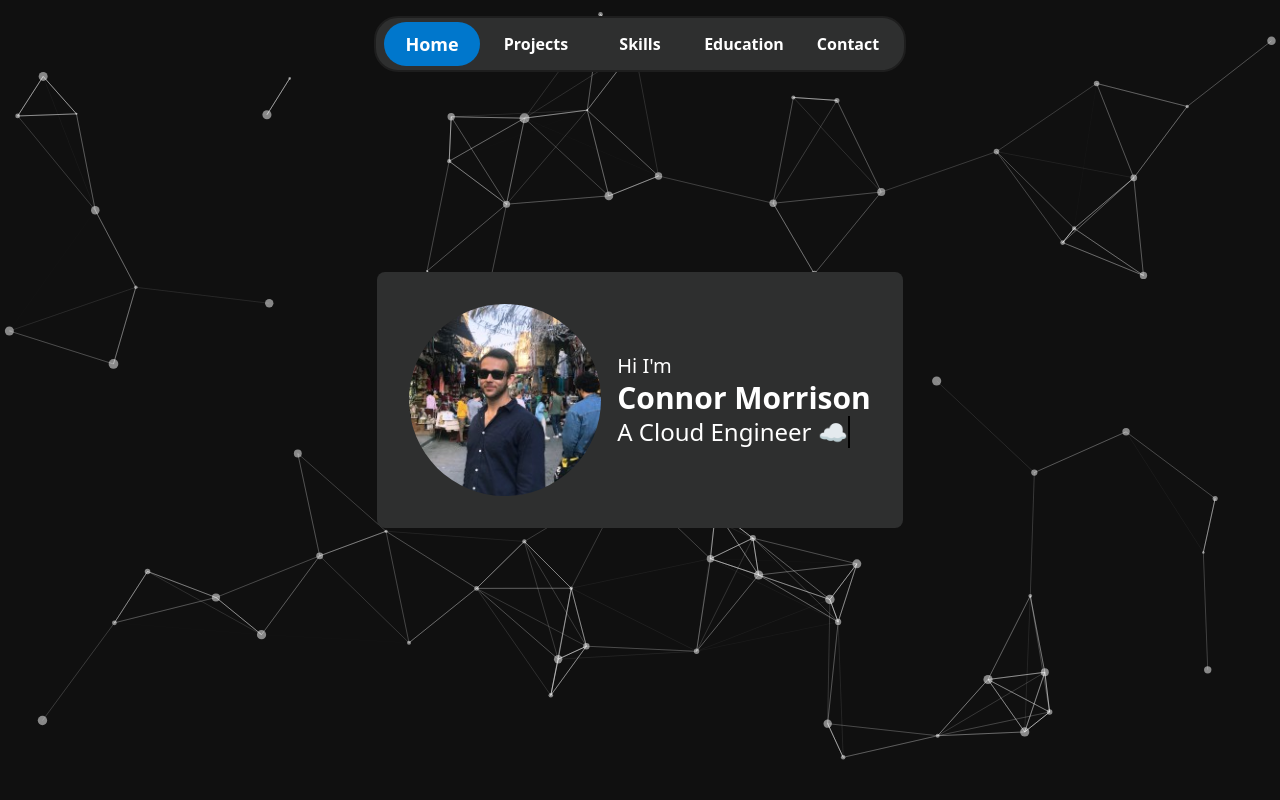
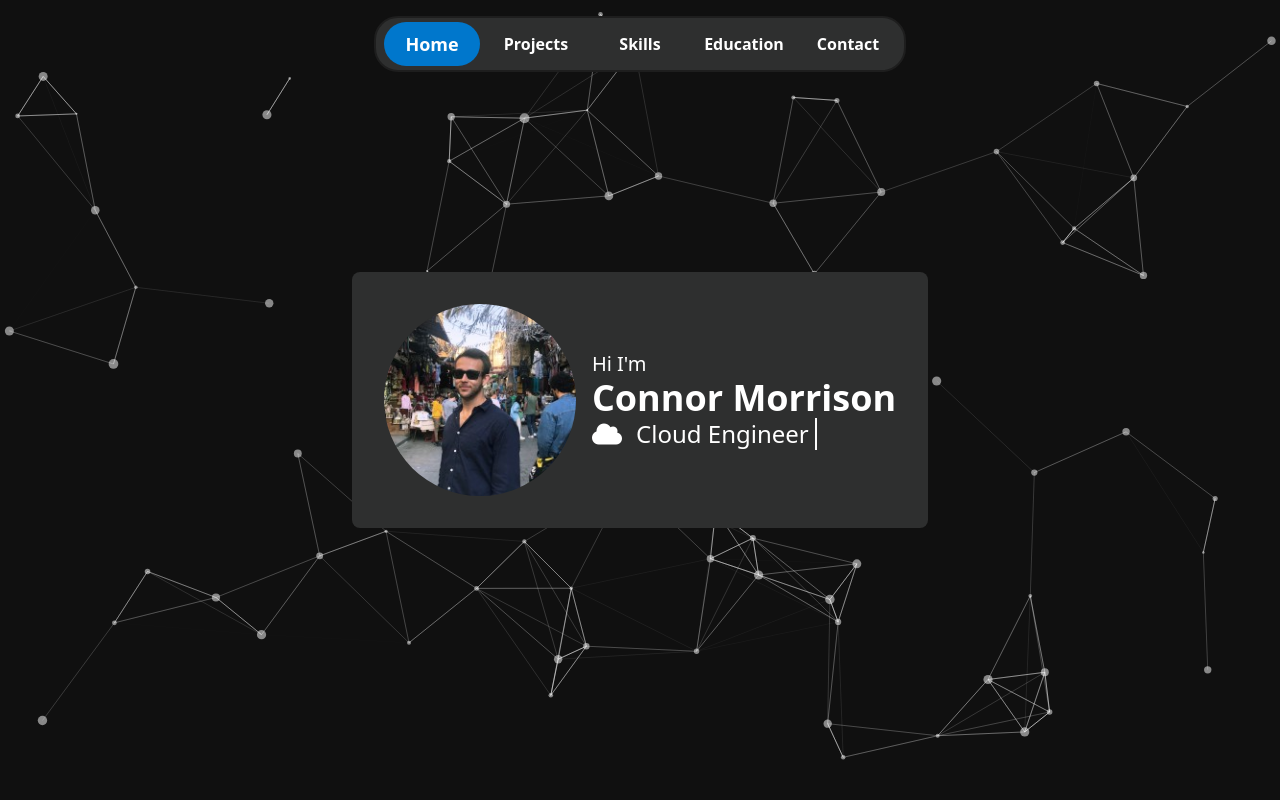
Before and after one commit to Quarter-645/Portfolio-Repo, a React (Create React App) app in the folder portfolio-front-end/: page / in a window 1280 px wide. Shown: the top 800 px of the page. Built offline with nearby package versions, Linux system fonts and the light colour scheme.

Commit message:
everything is working but an 153 vulnerabilities *gulp*

```diff
--- a/portfolio-front-end/package.json
+++ b/portfolio-front-end/package.json
@@ -3,7 +3,8 @@
   "version": "0.1.0",
   "private": true,
   "dependencies": {
-    "@craco/craco": "^7.1.0",
+    "@craco/craco": "^5.9.0",
+    "@fortawesome/fontawesome-free": "^6.5.2",
     "@fortawesome/free-solid-svg-icons": "^6.5.2",
     "@tailwindcss/line-clamp": "^0.4.4",
     "@testing-library/jest-dom": "^5.17.0",
@@ -14,7 +15,7 @@
     "react": "^18.3.1",
     "react-dom": "^18.3.1",
     "react-intersection-observer": "^9.10.3",
-    "react-scripts": "5.0.1",
+    "react-scripts": "^3.0.1",
     "react-tsparticles": "^2.12.2",
     "tsparticles": "^3.4.0",
     "web-vitals": "^2.1.4"
--- a/portfolio-front-end/public/index.html
+++ b/portfolio-front-end/public/index.html
@@ -3,6 +3,11 @@
   <head>
     <meta charset="utf-8" />
     <link rel="icon" href="%PUBLIC_URL%/favicon.ico" />
+    <link
+    rel="stylesheet"
+    href="https://cdnjs.cloudflare.com/ajax/libs/font-awesome/6.0.0-beta3/css/all.min.css"
+    />
+
     <meta name="viewport" content="width=device-width, initial-scale=1" />
     <meta name="theme-color" content="#000000" />
     <meta
--- a/portfolio-front-end/src/components/Contact.js
+++ b/portfolio-front-end/src/components/Contact.js
@@ -1,8 +1,10 @@
+import ContactCard from "./ContactCard";
+
 function Contact() {
     return (
-      <section id="contact" className="flex items-center justify-center min-h-screen">
-
-      </section>
+        <section id="contact" className="flex items-center justify-center min-h-screen">
+            <ContactCard/>
+        </section>
     );
   }
 
--- a/portfolio-front-end/src/components/Home.js
+++ b/portfolio-front-end/src/components/Home.js
@@ -12,7 +12,7 @@ function Home() {
         />
         <div>
           <h3 className="text-xl text-white">Hi I'm</h3>
-          <h1 className="text-3xl font-bold text-white">Connor Morrison</h1>
+          <h1 className="text-4xl font-bold text-white">Connor Morrison</h1>
           <Typewriter />
         </div>
       </div>
--- a/portfolio-front-end/src/components/ProjectCard.js
+++ b/portfolio-front-end/src/components/ProjectCard.js
@@ -10,7 +10,7 @@ function ProjectCard({ projectName, image }) {
     const [showFullText, setShowFullText] = useState(false);
     image = !image ? Placeholder : image;
     const PROJECT = PROJECT_JSON[projectName];
-    const BUTTON_CSS = "bg-blue transition duration-300 opacity-80 hover:opacity-100 cursor-pointer m-4 p-2 rounded-xl text-white font-bold text-center";
+    const BUTTON_CSS = "bg-blue transition duration-300 opacity-80 hover:opacity-100 cursor-pointer m-4 p-2 rounded-xl text-white font-bold text-center flex items-center justify-center";
 
     const toggleFullText = () => {
         setShowFullText(!showFullText);
--- a/portfolio-front-end/src/components/TypeWriter.js
+++ b/portfolio-front-end/src/components/TypeWriter.js
@@ -2,12 +2,12 @@ import React, { useState, useEffect } from 'react';
 import '../index.css';
 
 const words = [
-    " Software Developer 💻" ,
-    " Cloud Engineer ☁️",
-    " Web Developer 🌍",
-    " Software Architect 🏗️",
-    " Mobile Developer 📲",
-    " Security Analyst 🔐",
+    { text: " Software Developer ", icon: "fas fa-laptop" },
+    { text: " Cloud Engineer ", icon: "fa fa-cloud" },
+    { text: " Web Developer ", icon: "fas fa-globe" },
+    { text: " Software Architect ", icon: "fas fa-drafting-compass" },
+    { text: " Mobile Developer ", icon: "fas fa-mobile-alt" },
+    { text: " Security Analyst ", icon: "fas fa-shield-alt" },
 ];
 
 const Typewriter = () => {
@@ -20,9 +20,9 @@ const words = [
         let pauseTimeout;
 
         if (typing) {
-        if (displayedText.length < words[currentWordIndex].length) {
+            if (displayedText.length < words[currentWordIndex].text.length) {
                 typingTimeout = setTimeout(() => {
-            setDisplayedText(words[currentWordIndex].slice(0, displayedText.length + 1));
+                    setDisplayedText(words[currentWordIndex].text.slice(0, displayedText.length + 1));
                 }, 100); // Adjust typing speed here
             } else {
                 pauseTimeout = setTimeout(() => {
@@ -38,7 +38,7 @@ const words = [
             clearTimeout(typingTimeout);
             clearTimeout(pauseTimeout);
         };
-    }, [typing, displayedText, words, currentWordIndex]);
+    }, [typing, displayedText, currentWordIndex]);
 
     useEffect(() => {
         setTyping(true);
@@ -46,7 +46,9 @@ const words = [
 
     return (
         <div className='typewriter'>
-            <h2 className="text-2xl text-white">A {displayedText}<span className="cursor">&nbsp;</span></h2>
+            <h2 className="text-2xl text-white">
+            <i className={`${words[currentWordIndex].icon} mr-2`}></i>{displayedText} <span className="cursor">&nbsp;</span>
+            </h2>
         </div>
     );
 };
--- a/portfolio-front-end/src/index.css
+++ b/portfolio-front-end/src/index.css
@@ -10,7 +10,7 @@
 .cursor {
     display: inline-block;
     width: 2px;
-    background-color: black;
+    background-color: white;
     animation: blink 1s infinite;
 }
 
```
Also changed, not shown: 1 other file (tests, documents, lock files or other folders). Lines whose indentation alone changed are shown as unchanged.
